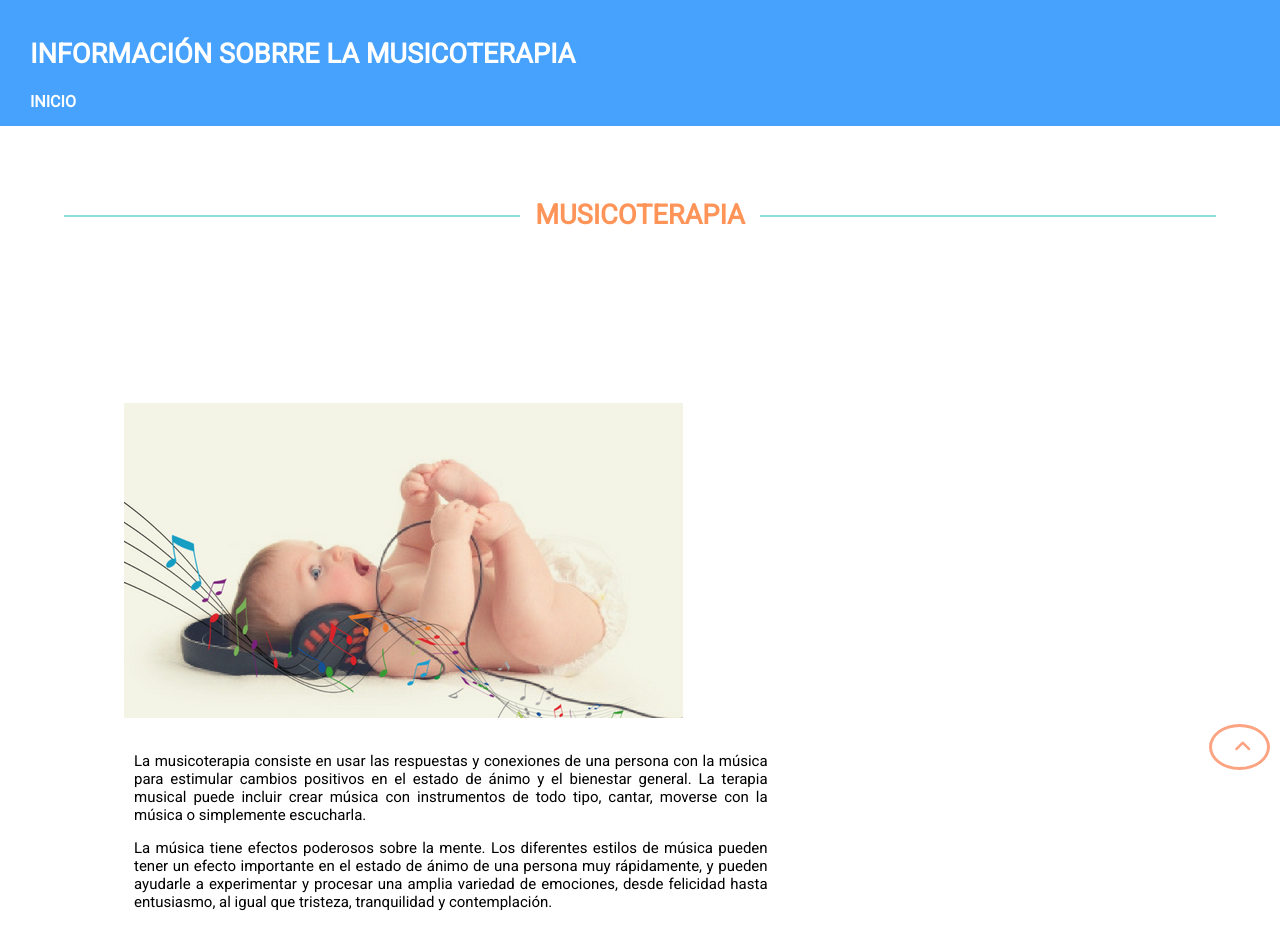
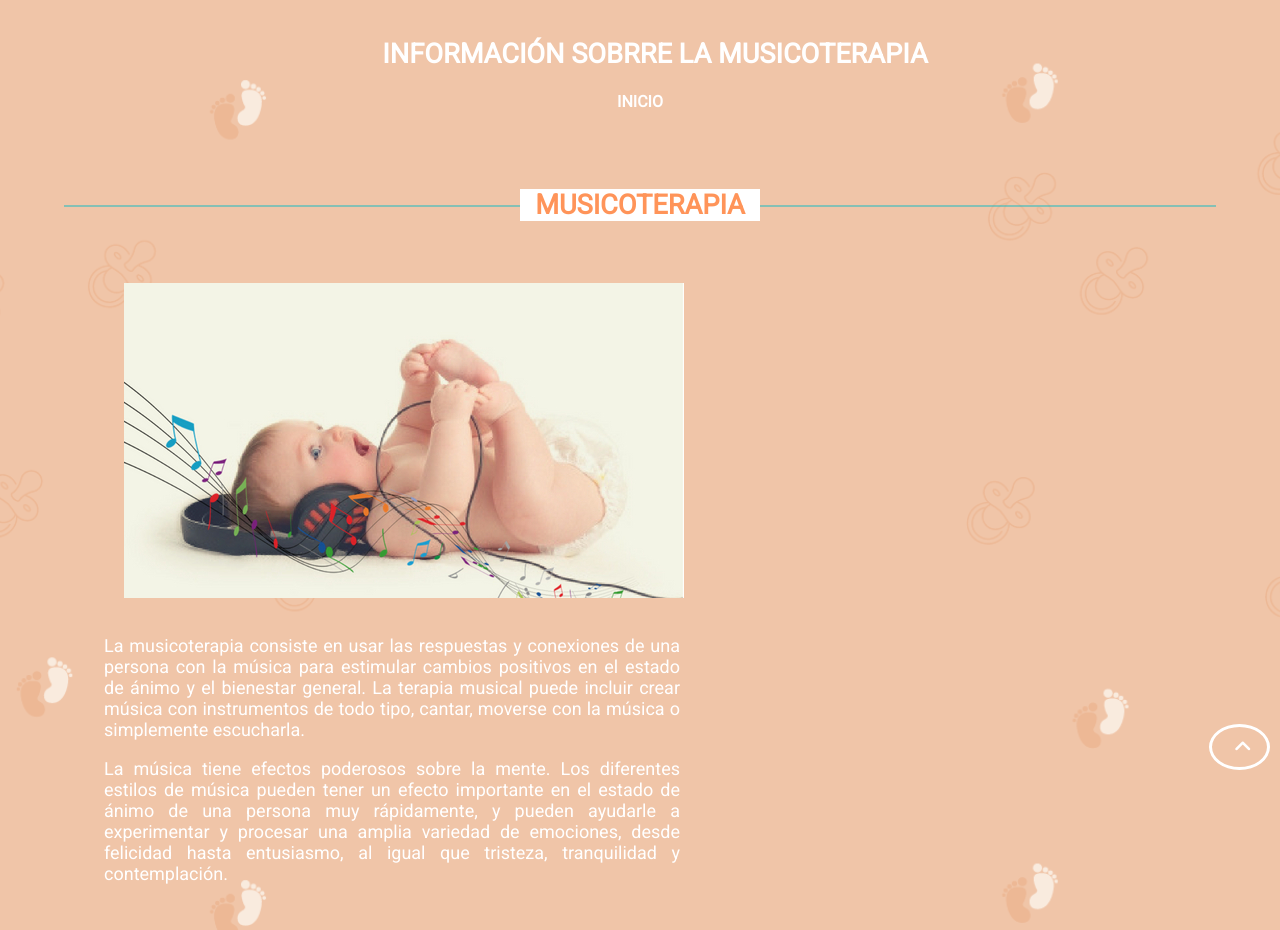
Before and after one commit to axlult/mommy-music, a plain HTML site: page src/main/resources/Templates/infoMusic.html in a window 1280 px wide. Shown: the top 930 px of the page. Drawn offline with Linux system fonts and the light colour scheme.

Commit message:
Conexiones entre paginas del frontend

```diff
--- a/src/main/resources/Templates/estilos/formato.css
+++ b/src/main/resources/Templates/estilos/formato.css
@@ -55,10 +55,10 @@ main{
 }
 
 .paddingTitulo {
-    padding: 50px 0px;
+    padding: 40px 0px;
 }
 
-/*LINEA-PERFIL*/
+/*LINEA-TITULOS*/
 
 .linea {
     position: relative;
@@ -93,7 +93,7 @@ a{
     padding-top: 10px;
     padding-left: 22px;
 	font-size: 20px;
-	color: #FCA382;
+	color: white;
 }
 .d-grid{
     display: grid;
--- a/src/main/resources/Templates/estilos/infoMusic.css
+++ b/src/main/resources/Templates/estilos/infoMusic.css
@@ -1,6 +1,11 @@
 body {
     font-family: 'Roboto', sans-serif;
     margin: 0px;
+    background-image: url("../images/BASE-Musicoterapia.png");
+    background-size: cover;
+    background-repeat: no-repeat;
+    background-position: center;
+    background-attachment: fixed;
 }
 /*COLORES*/
 
@@ -22,7 +27,9 @@ body {
 .color-purple{
     color: #BA2B89
 }
-
+.color-celeste{
+    color: #9ED7E1;
+}
 .color_pink{
     color: #FCA382;
 }
@@ -72,7 +79,7 @@ a:hover, a:focus{
 /*titulo de pantalla*/
 .titulo-span {
     background: #fff;
-    padding: 0 15px;
+    padding: 0 10px;
   }
 
   .fontH{
@@ -82,31 +89,32 @@ a:hover, a:focus{
     text-align: center;
 }
 .paddingTitulo{
-    padding: 50px 0px;
+    padding: 20px 0px;
 
 /*contenido*/
 }
   .p-font{
-    font-size: 15px;
+    font-size: 18px;
   }
 .width-div-texto{
-    width: 55%;
+    width: 50%;
 }
 .border-radius{
     border-radius: 1rem;
     border: #1CBBC4 3px solid;
 }
 
-.padding-img-vacuna{
+.padding-img{
     padding-left: 60px;
 }
 
-.padding-p-vacuna{
-    padding-left: 70px;
+.padding-p{
+    padding-left: 40px;
 }
 
 .p-format{
     text-align: justify;
+    color: white;
 }
 .p-top-padding{
     padding-top: 15px;
@@ -131,12 +139,12 @@ a:hover, a:focus{
     width: 3%;
     height: 40px;
     border-radius: 50%;
-    border: #FCA382 solid;
+    border: white solid;
 }
 .icon-to-top{
     padding-top: 8px;
     font-size: 20px;
-    color: #FCA382;
+    color: white;
     padding-left: 14px;
 }
 
--- /dev/null
+++ b/src/main/resources/Templates/estilos/main.css
@@ -0,0 +1,27 @@
+@charset "utf-8";
+/* CSS Document */
+body{
+	background-color: #f0c5a8;
+	background-image: url("bg1.png");
+	background-repeat: no-repeat;
+}
+
+h1{
+	text-align: center;
+	color: #6aa6aa;
+	margin: 30px;
+}
+
+.boton{
+	width: 500px;
+	font-size: 25px;
+	border: 1px solid #000;
+	border-radius: 15px;
+	text-align: center;
+	background: #dcefee;
+	padding: 10px;
+	margin: 10px auto;
+}
+
+a{text-decoration: none;
+color: #000;}
--- a/src/main/resources/Templates/infoMusic.html
+++ b/src/main/resources/Templates/infoMusic.html
@@ -14,9 +14,9 @@
 <body>
     <header>
         <!-- barra de navegación -->
-        <nav class="bgLightBlue navPadding">
+        <nav class="navPadding textCenter">
             <h2 class="colorWhite">INFORMACI&Oacute;N SOBRRE LA MUSICOTERAPIA</h2>
-                <a href="/" class="aNavPaddingRight colorWhite boldText">INICIO</a>
+                <a href="/index.html" class="aNavPaddingRight colorWhite boldText">INICIO</a>
             </nav>
     </header>
     <main>
@@ -25,10 +25,10 @@
         </section>
         <section>
             <div class="wrapper flex-center">
-                <div class="floatLeft width-div-img padding-img-vacuna padding-top-imagen">
+                <div class="floatLeft width-div-img padding-img">
                     <img src="images/top-20mobileapps-1-2.jpg" alt="imagen introduccion" width="100%">
                 </div>
-                <div class="floatLeft width-div-texto padding-p-vacuna p-top-padding">
+                <div class="floatLeft width-div-texto padding-p p-top-padding">
                     <p class="p-font p-format">
                         La musicoterapia consiste en usar las respuestas y conexiones de una persona con la m&uacute;sica para estimular cambios positivos en el estado de &aacute;nimo y el bienestar general. La terapia musical puede incluir crear m&uacute;sica  con instrumentos de todo tipo, cantar, moverse con la m&uacute;sica  o simplemente escucharla.
                     </p>
@@ -43,10 +43,10 @@
         </section>
         <section>
             <div class="wrapper flex-center">
-                <div class="floatLeft width-div-img padding-img-vacuna padding-top-imagen">
+                <div class="floatLeft width-div-img padding-img">
                     <img src="images/musicoterapia-embarazada.jpg" alt="imagen introduccion" width="100%">
                 </div>
-                <div class="floatLeft width-div-texto padding-p-vacuna p-top-padding">
+                <div class="floatLeft width-div-texto padding-p p-top-padding">
                     <p class="p-font p-format">
                         La musicoterapia consiste en usar las respuestas y conexiones de una persona con la m&uacute;sica para estimular cambios positivos en el estado de &aacute;nimo y el bienestar general. La terapia musical puede incluir crear m&uacute;sica  con instrumentos de todo tipo, cantar, moverse con la m&uacute;sica  o simplemente escucharla.
                     </p>
@@ -62,7 +62,7 @@
         <i class="fas fa-angle-up icon-to-top"></i>
     </a>
     <footer>
-        <div class=" bgLightBlue padding-footer">
+        <div class="padding-footer">
 
         </div>
     </footer>
```
Also changed, not shown: src/main/resources/Templates/index.html (+1 -1 lines), src/main/resources/Templates/logedIn.html (added, +22 -0 lines), src/main/resources/Templates/images/BASE-Musicoterapia.png (added), src/main/resources/Templates/images/LOGIN-Musicoterapia.png (deleted), src/main/resources/Templates/images/bg1.png (added).
